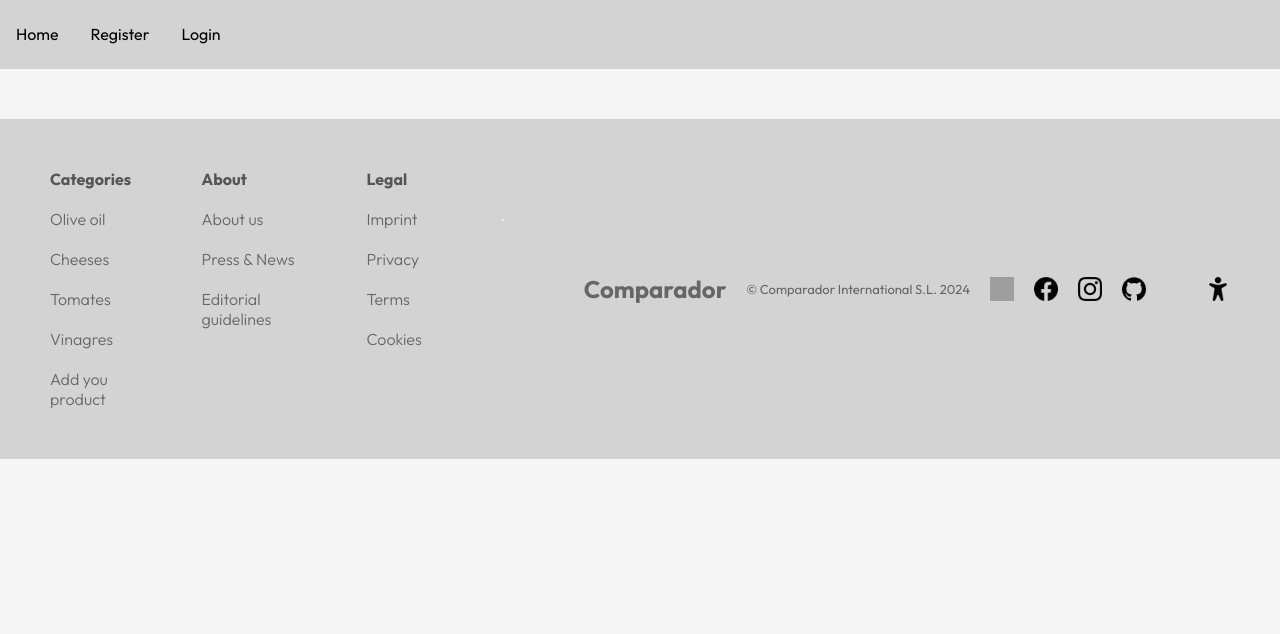
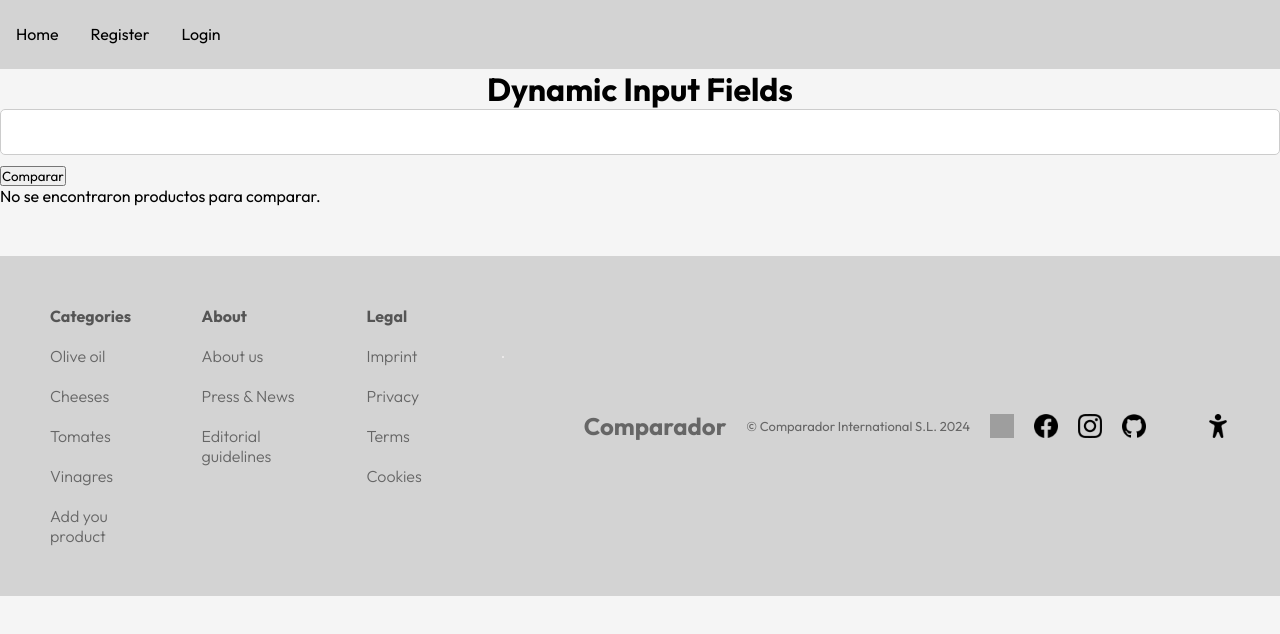
Before and after one commit to FSD0224STR/TFM-naranja-frontend, a React (Vite) app: page /home in a window 1280 px wide. Shown: the top 634 px of the page. Built offline with nearby package versions, Linux system fonts and the light colour scheme; grey boxes are pictures that could not be loaded.

Commit message:
Inputs comparador

```diff
--- a/src/App.jsx
+++ b/src/App.jsx
@@ -9,6 +9,7 @@ import Footer from "./components/Footer";
 import AddProduct from "./components/AddProduct";
 import ListProducts from "./components/ListProducts";
 import Product from "./components/Product";
+import ComparadorInputs from "./components/ComparadorInputs";
 
 export default function App() {
   return (
@@ -22,6 +23,8 @@ export default function App() {
           <Route path="/profile" element={<Profile />} />
           <Route path="/addProduct" element={<AddProduct />} />
           <Route path="/listProducts" element={<ListProducts />} />
+          <Route path="/comparador" element={<ComparadorInputs />} />
+
           <Route path="/product/:id" element={<Product />} />
         </Routes>
         <Footer />
--- a/src/components/Comparador.jsx
+++ b/src/components/Comparador.jsx
@@ -1,18 +1,57 @@
-import React, { useState } from "react";
+import React, { useState } from 'react';
+import ComparadorInputs from './ComparadorInputs';
 
-const ProductComparator = ({ productList, selectedProducts }) => {
-  const [productsToCompare, setProductsToCompare] = useState([]);
+function Comparador() {
+  const [productNames, setProductNames] = useState([]);
+  const [comparisonResult, setComparisonResult] = useState([]);
 
-  const compareProducts = () => {
-    const productsToCompare = productList.filter(product =>
-      selectedProducts.includes(product)
-    );
-    setProductsToCompare(productsToCompare);
+  const handleCompare = async () => {
+    if (productNames.length === 0) {
+      setComparisonResult([]);
+      return;
+    }
+
+    try {
+      const response = await fetch(`http://localhost:3000/products?names=${productNames.join(',')}`);
+      const data = await response.json();
+      setComparisonResult(data);
+    } catch (error) {
+      console.error('Error fetching products:', error);
+      setComparisonResult([]);
+    }
   };
 
   return (
-    <>
+    <div>
+      <h1>Dynamic Input Fields</h1>
+      <ComparadorInputs onInputChange={setProductNames} />
+      <button onClick={handleCompare}>Comparar</button>
+      <div>
+        {comparisonResult.length > 0 ? (
+          <table>
+            <thead>
+              <tr>
+                <th>Nombre</th>
+                <th>Precio</th>
+                <th>Descripción</th>
+              </tr>
+            </thead>
+            <tbody>
+              {comparisonResult.map(product => (
+                <tr key={product.id}>
+                  <td>{product.name}</td>
+                  <td>{product.price}</td>
+                  <td>{product.description}</td>
+                </tr>
+              ))}
+            </tbody>
+          </table>
+        ) : (
+          <p>No se encontraron productos para comparar.</p>
+        )}
+      </div>
+    </div>
+  );
+}
 
-    </>
-  );
-};
+export default Comparador;
--- /dev/null
+++ b/src/components/ComparadorInputs.jsx
@@ -0,0 +1,34 @@
+import React, { useState } from "react";
+
+const ComparadorInputs = () => {
+  const [inputs, setInputs] = useState([{ id: 1, value: '' }]);
+
+  const handleInputChange = (index, event) => {
+    const newInputs = [...inputs];
+    newInputs[index].value = event.target.value;
+    setInputs(newInputs);
+
+    if (event.target.value !== '' && index === inputs.length - 1) {
+      setInputs([...inputs, { id: inputs.length + 1, value: '' }]);
+    }
+
+    if (event.target.value === '' && inputs.length > 1) {
+      setInputs(inputs.filter((_, i) => i !== index));
+    }
+  };
+
+  return (
+    <div>
+      {inputs.map((input, index) => (
+        <input
+          key={input.id}
+          type="text"
+          value={input.value}
+          onChange={(event) => handleInputChange(index, event)}
+        />
+      ))}
+    </div>
+  );
+};
+
+export default ComparadorInputs;
--- a/src/components/Home.jsx
+++ b/src/components/Home.jsx
@@ -1,8 +1,10 @@
 import React from "react";
+import Comparador from "./Comparador";
 
 export default function Home() {
     return (
         <>
+         <Comparador />
         </>
     );
 }
```
